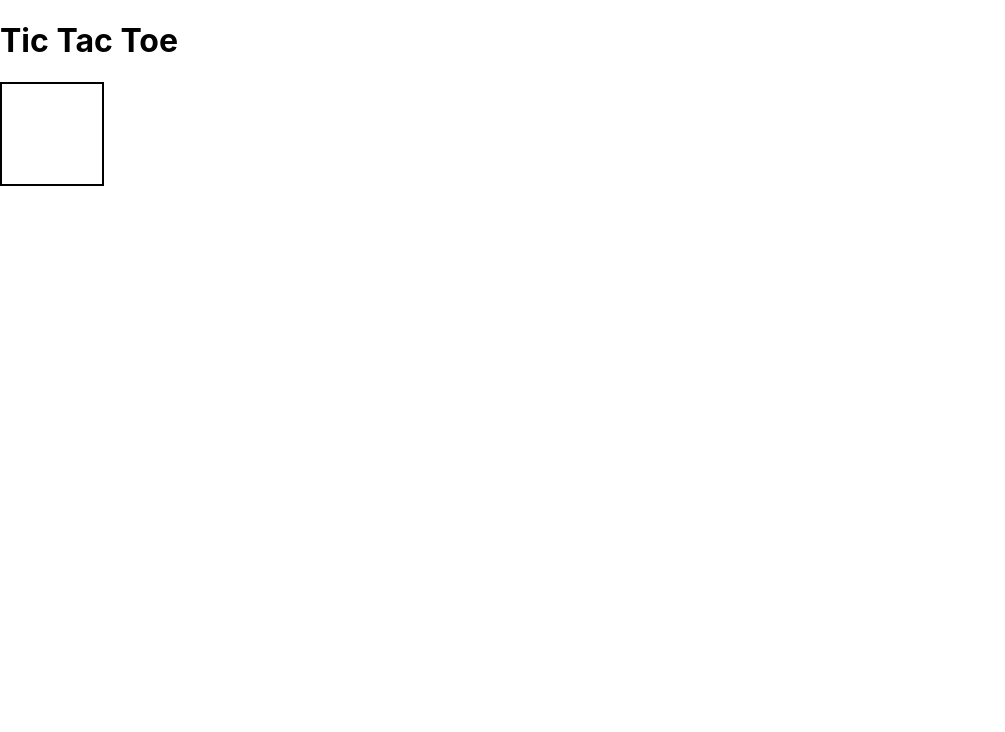
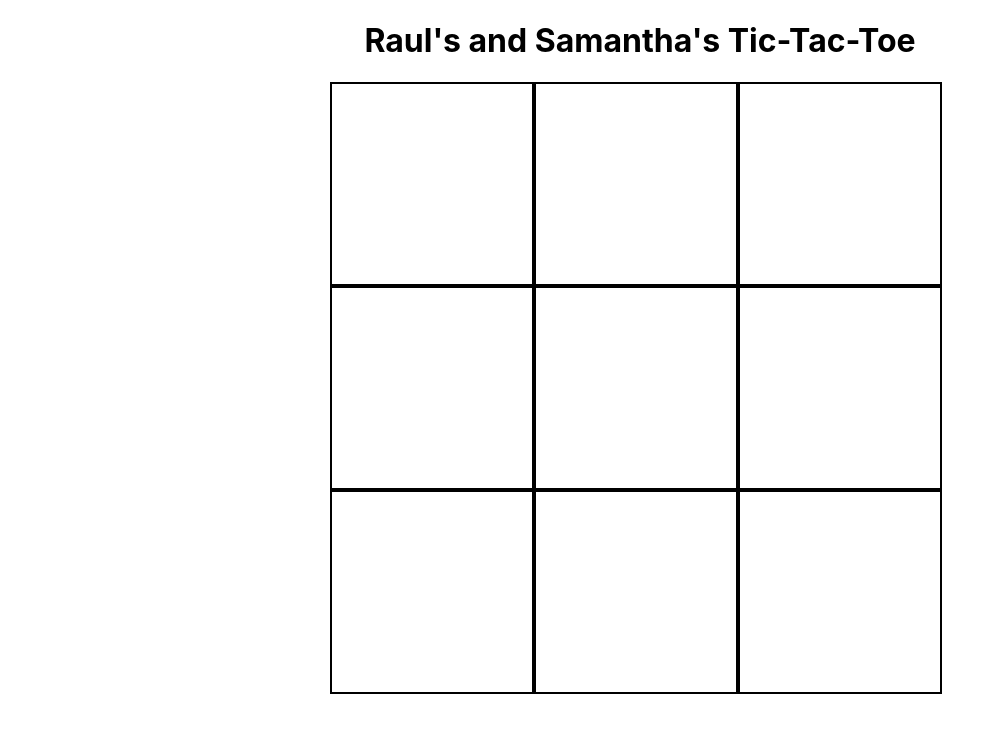
Before and after one commit to learn-academy-2021-echo/tic-tac-toe-raul-and-samantha, a React (Create React App) app: page / in a window 1280 px wide. Shown: the top 732 px of the page, without its empty margins (0-1005 px from the left). Built offline with nearby package versions, Linux system fonts and the light colour scheme.

Commit message:
completed 3x3 tic tac toe squars

```diff
--- a/src/App.css
+++ b/src/App.css
@@ -1,5 +1,18 @@
 .square{
-  height: 100px;
-  width: 100px;
+  height: 200px;
+  width: 200px;
   border: 2px solid black;
+  text-align: center;
+  font-size: 150px;
+
+
 }
+.gameboard{
+  display: flex;
+  width: 620px;
+  flex-wrap: wrap;
+  margin: 0 auto;
+}
+h1{
+  text-align: center
+}
--- a/src/App.js
+++ b/src/App.js
@@ -6,15 +6,44 @@ class App extends Component{
   constructor(props){
     super(props)
     this.state = {
-      squares: [0, 0, 0, 0, 0, 0, 0, 0, 0]
+      board: ["", "", "", "", "", "", "", "", ""],
+      player: null,
+      player1:["", "", "", "", ""],
+      player2:["", "", "", "", ""]
     }
+  }
+  componentDidMount(){
+    let treasure = Math.floor(Math.random()*this.state.board.length)
+    this.setState({player: treasure})
+  }
+// we need a way to have X and O change turns.
+  handleGamePlay = (index) => {
+    const { board, player } = this.state
+    if(index === player){
+      board[index]="❌"
+      this.setState({board: board})
+    }else{
+    board[index]="⭕️"
+    this.setState({board: board})
+    }
+
   }
 
   render(){
     return(
       <>
-        <h1>Tic Tac Toe</h1>
-        <Square />
+        <h1>Raul's and Samantha's Tic-Tac-Toe</h1>
+        <div className="gameboard">
+          {this.state.board.map((value, index) =>{
+            return (
+              <Square
+              value={value}
+              key={index}
+              index={index}
+              handleGamePlay={this.handleGamePlay}/>
+            )
+          })}
+        </div>
       </>
     )
   }
--- a/src/components/Square.js
+++ b/src/components/Square.js
@@ -1,10 +1,19 @@
 import React, { Component } from 'react'
 
 class Square extends Component{
+
+  handleClick = () => {
+    this.props.handleGamePlay(this.props.index)
+  }
+
   render(){
     return(
       <>
-        <div className="square"></div>
+        <div onClick={this.handleClick} className="square">
+          {this.props.value}
+          {/* value = the value of a ? that is getting passed through via value={value} */}
+        </div>
+
       </>
     )
   }
```
